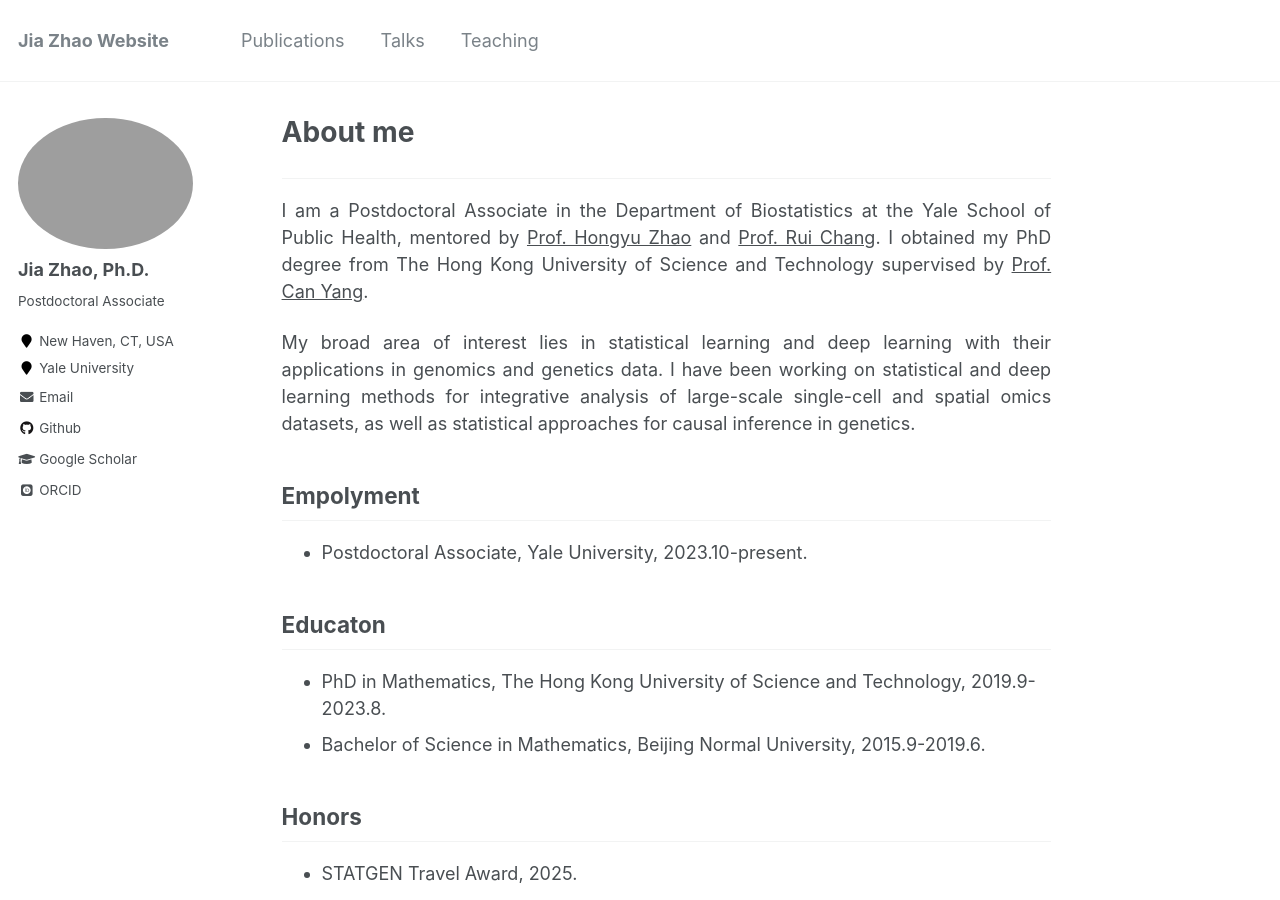
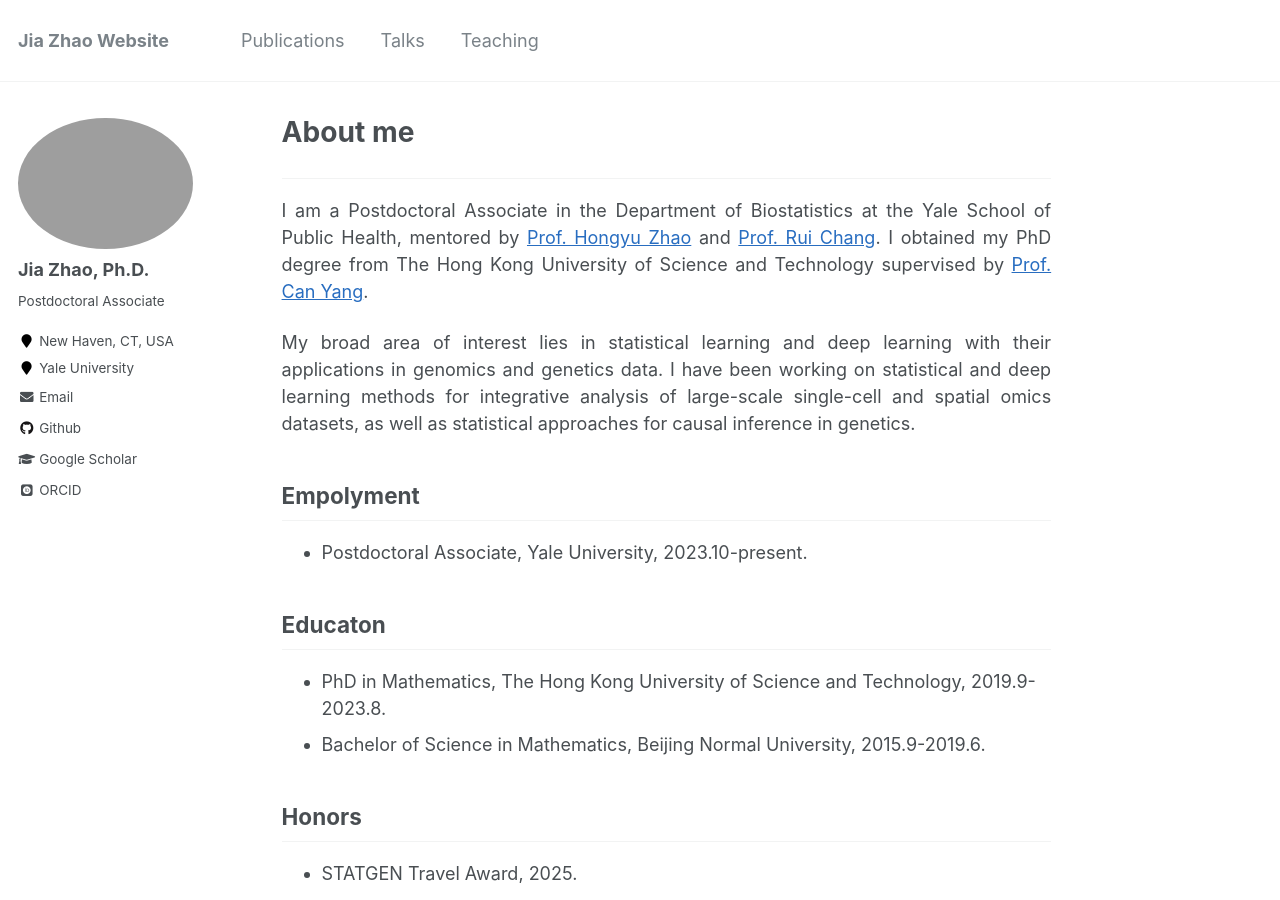
Before and after one commit to jiazhao97/jiazhao97.github.io, a Jekyll site: the page built from _pages/about.md, in a window 1280 px wide and 900 px high. Built offline with Jekyll 4.4.1, drawn with Linux system fonts in a browser that asks for light colours; some web fonts are replaced.

Commit message:
Update about.md

```diff
--- a/_pages/about.md
+++ b/_pages/about.md
@@ -12,7 +12,7 @@ redirect_from:
 
 
 <p style="text-align: justify">
-I am a Postdoctoral Associate in the Department of Biostatistics at the Yale School of Public Health, mentored by <a href="https://zhaocenter.org/index.html" style="color:#494E52;">Prof. Hongyu Zhao</a> and <a href="https://medicine.yale.edu/profile/rui-chang/" style="color:#494E52;">Prof. Rui Chang</a>. I obtained my PhD degree from The Hong Kong University of Science and Technology supervised by <a href="https://sites.google.com/site/eeyangc/" style="color:#494E52;">Prof. Can Yang</a>.
+I am a Postdoctoral Associate in the Department of Biostatistics at the Yale School of Public Health, mentored by <a href="https://zhaocenter.org/index.html" style="color:#286dc0;">Prof. Hongyu Zhao</a> and <a href="https://medicine.yale.edu/profile/rui-chang/" style="color:#286dc0;">Prof. Rui Chang</a>. I obtained my PhD degree from The Hong Kong University of Science and Technology supervised by <a href="https://sites.google.com/site/eeyangc/" style="color:#286dc0;">Prof. Can Yang</a>.
 </p>
 
 <p style="text-align: justify">
```
